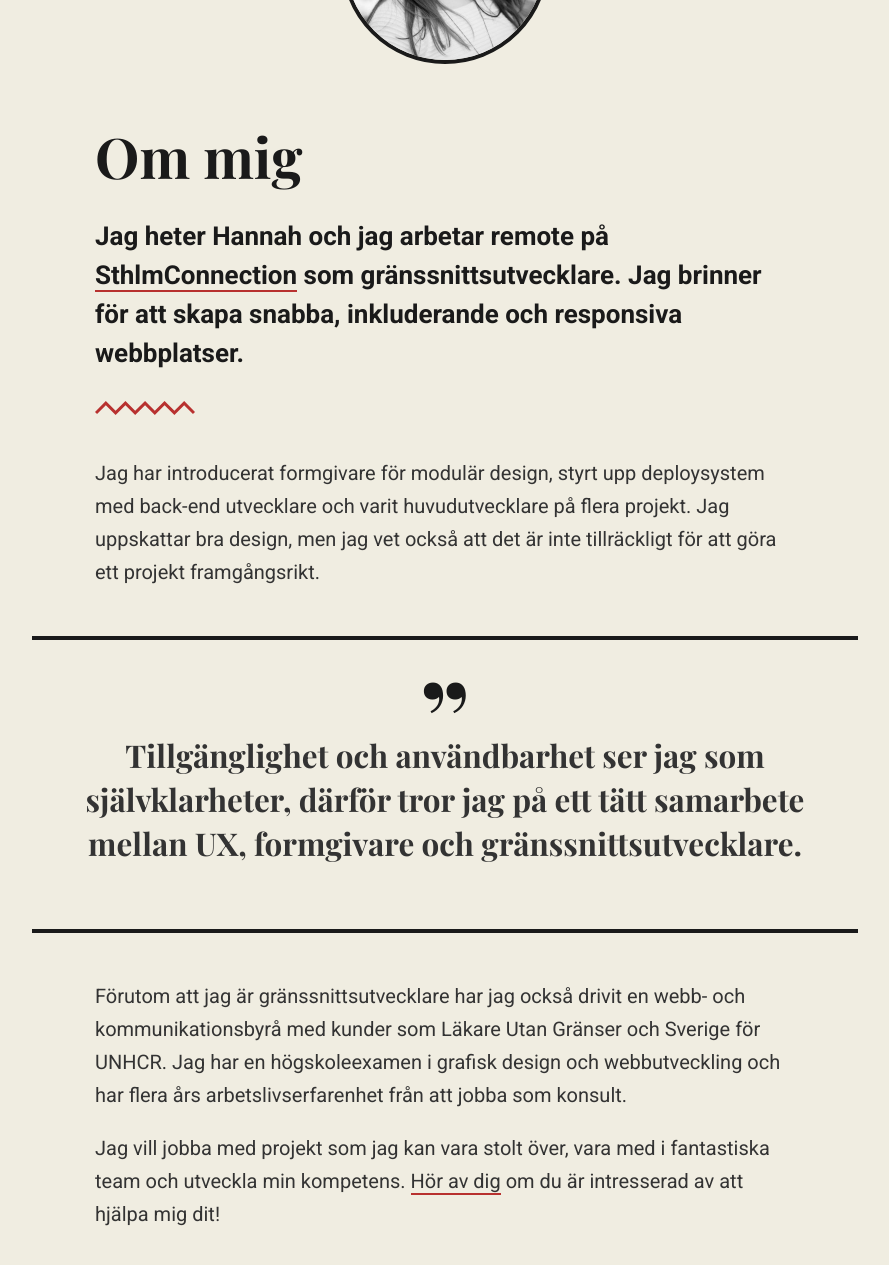
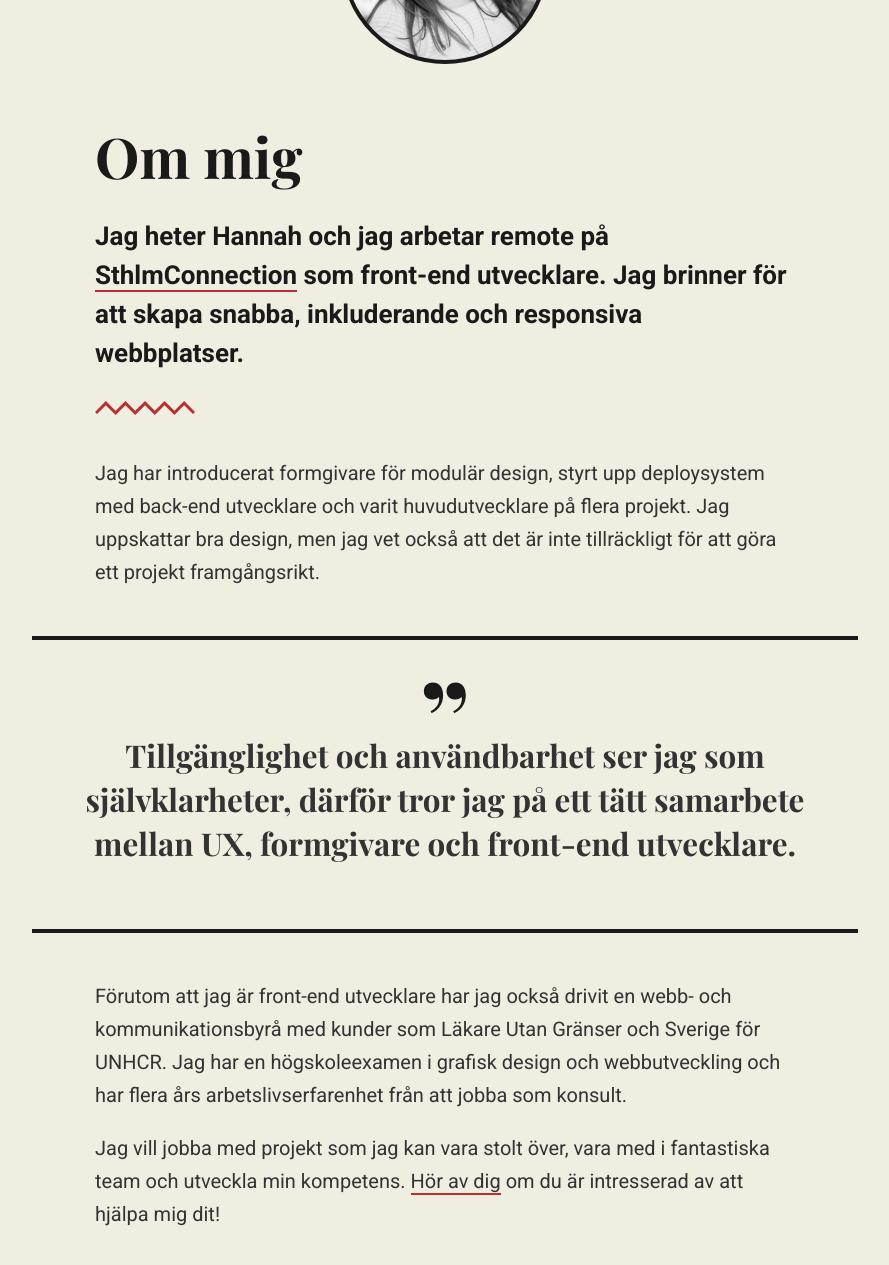
Before and after one commit to decemberly/decemberly.github.io, a Jekyll site: the page built from _pages/about-sv.md, in a window 1280 px wide and 1400 px high, scrolled down 313 px. Shown: the top 1265 px of the window, without its empty margins (195-1084 px from the left). Built offline with Jekyll 4.4.1, drawn with Linux system fonts in a browser that asks for light colours; some of the changed text lies outside the part shown.

Commit message:
Changed wording

```diff
--- a/_config.yml
+++ b/_config.yml
@@ -11,7 +11,7 @@ feed:
 email: hannah@hannahandersson.se
 description:
   en: Front-end developer with a passion for usable, scalable and inclusive web.
-  sv: Gränssnittsutvecklare som brinner för användbar, skalbar och inkluderande webb.
+  sv: Front-end utvecklare som brinner för användbar, skalbar och inkluderande webb.
 baseurl: "" # the subpath of your site, e.g. /blog
 url: "http://hannahandersson.se" # the base hostname & protocol for your site, e.g. http://example.com
 twitter_username: decemberly_
@@ -45,7 +45,7 @@ exclude:
 # Translation
 t:
   en:
-    title: Hannah Andersson | Front-end developer
+    title: Hannah Andersson
     tagline: Front-end developer
     lang_switcher: Byt språk
     featured_work: Featured work
@@ -73,8 +73,8 @@ t:
         name: About
         url: "/about/"
   sv:
-    title: Hannah Andersson | Gränssnittsutvecklare
-    tagline: Gränssnittsutvecklare
+    title: Hannah Andersson
+    tagline: Front-end utvecklare
     lang_switcher: Change language
     featured_work: Utvalt uppdrag
     contact: Kontakt
@@ -83,7 +83,7 @@ t:
     blog: Artiklar
     author_title: Om skribenten
     author_body: >+
-      Jag heter Hannah och är en gränssnittsutvecklare med en passion för inkluderande design och webb som är lätt att använda.
+      Jag heter Hannah och är en front-end utvecklare med en passion för inkluderande design och webb som är lätt att använda.
       I den här bloggen publicerar jag svar på och personliga tankar till vanliga frågor jag får från kunder och branschkollegor.
     more_articles: "Fler artiklar"
     more_about: "Läs mer om mig"
--- a/_pages/about-sv.md
+++ b/_pages/about-sv.md
@@ -5,9 +5,9 @@ permalink: /sv/om/
 ref: about
 lang: sv
 excerpt: >
-  Jag heter Hannah och jag arbetar remote på [SthlmConnection](http://sthlmconnection.se) som gränssnittsutvecklare. Jag brinner för att skapa snabba, inkluderande och responsiva webbplatser.
+  Jag heter Hannah och jag arbetar remote på [SthlmConnection](http://sthlmconnection.se) som front-end utvecklare. Jag brinner för att skapa snabba, inkluderande och responsiva webbplatser.
 preamble: >
-  Jag heter Hannah och jag arbetar remote på [SthlmConnection](http://sthlmconnection.se) som gränssnittsutvecklare. Jag brinner för att skapa snabba, inkluderande och responsiva webbplatser.
+  Jag heter Hannah och jag arbetar remote på [SthlmConnection](http://sthlmconnection.se) som front-end utvecklare. Jag brinner för att skapa snabba, inkluderande och responsiva webbplatser.
 
 
 expertise_title: Jag är specialiserad på
@@ -34,8 +34,8 @@ expertises:
 
 Jag har introducerat formgivare för modulär design, styrt upp deploysystem med back-end utvecklare och varit huvudutvecklare på flera projekt. Jag uppskattar bra design, men jag vet också att det är inte tillräckligt för att göra ett projekt framgångsrikt.
 
-> Tillgänglighet och användbarhet ser jag som självklarheter, därför tror jag på ett tätt samarbete mellan UX, formgivare och gränssnittsutvecklare.
+> Tillgänglighet och användbarhet ser jag som självklarheter, därför tror jag på ett tätt samarbete mellan UX, formgivare och front-end utvecklare.
 
-Förutom att jag är gränssnittsutvecklare har jag också drivit en webb- och kommunikationsbyrå med kunder som Läkare Utan Gränser och Sverige för UNHCR. Jag har en högskoleexamen i grafisk design och webbutveckling och har flera års arbetslivserfarenhet från att jobba som konsult.
+Förutom att jag är front-end utvecklare har jag också drivit en webb- och kommunikationsbyrå med kunder som Läkare Utan Gränser och Sverige för UNHCR. Jag har en högskoleexamen i grafisk design och webbutveckling och har flera års arbetslivserfarenhet från att jobba som konsult.
 
 Jag vill jobba med projekt som jag kan vara stolt över, vara med i fantastiska team och utveckla min kompetens. <a href="/sv/#contact">Hör av dig</a> om du är intresserad av att hjälpa mig dit!
```
Also changed, not shown: _works/lug-sv.md (+1 -1 lines), _works/sak-sv.md (+1 -1 lines).
